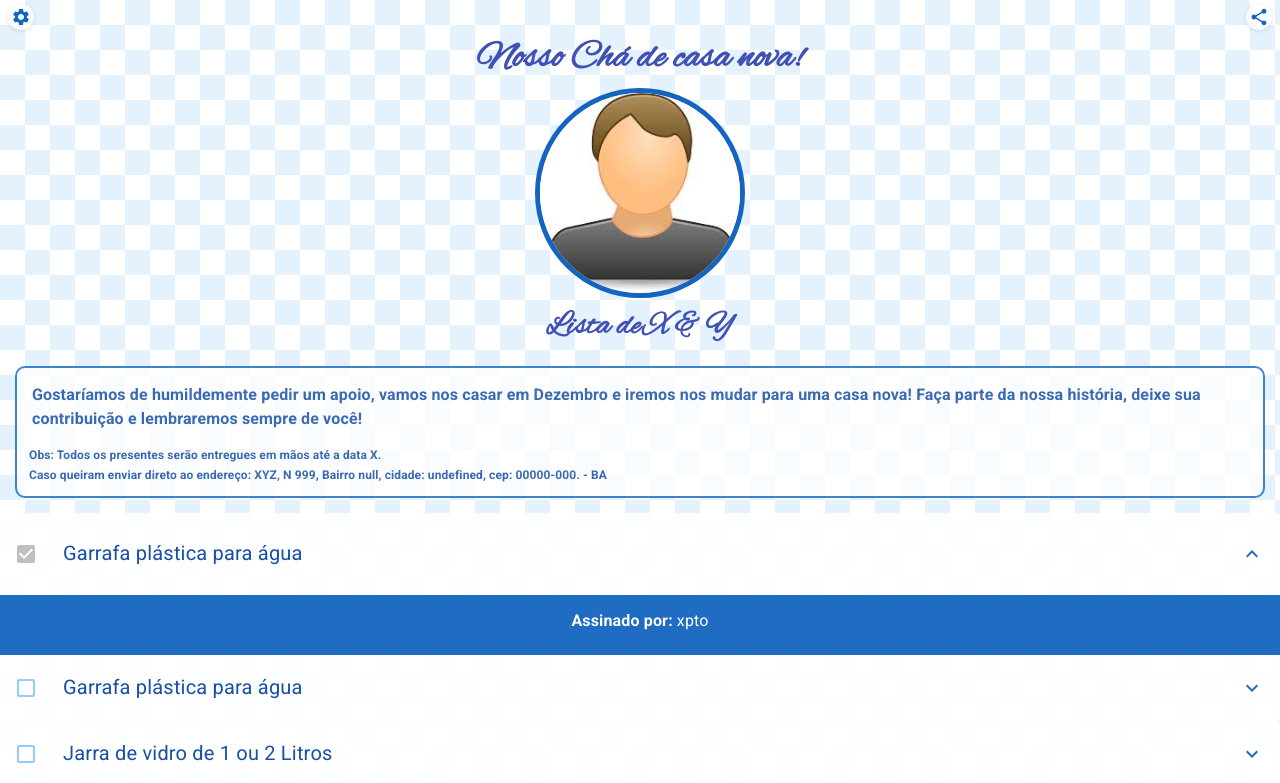
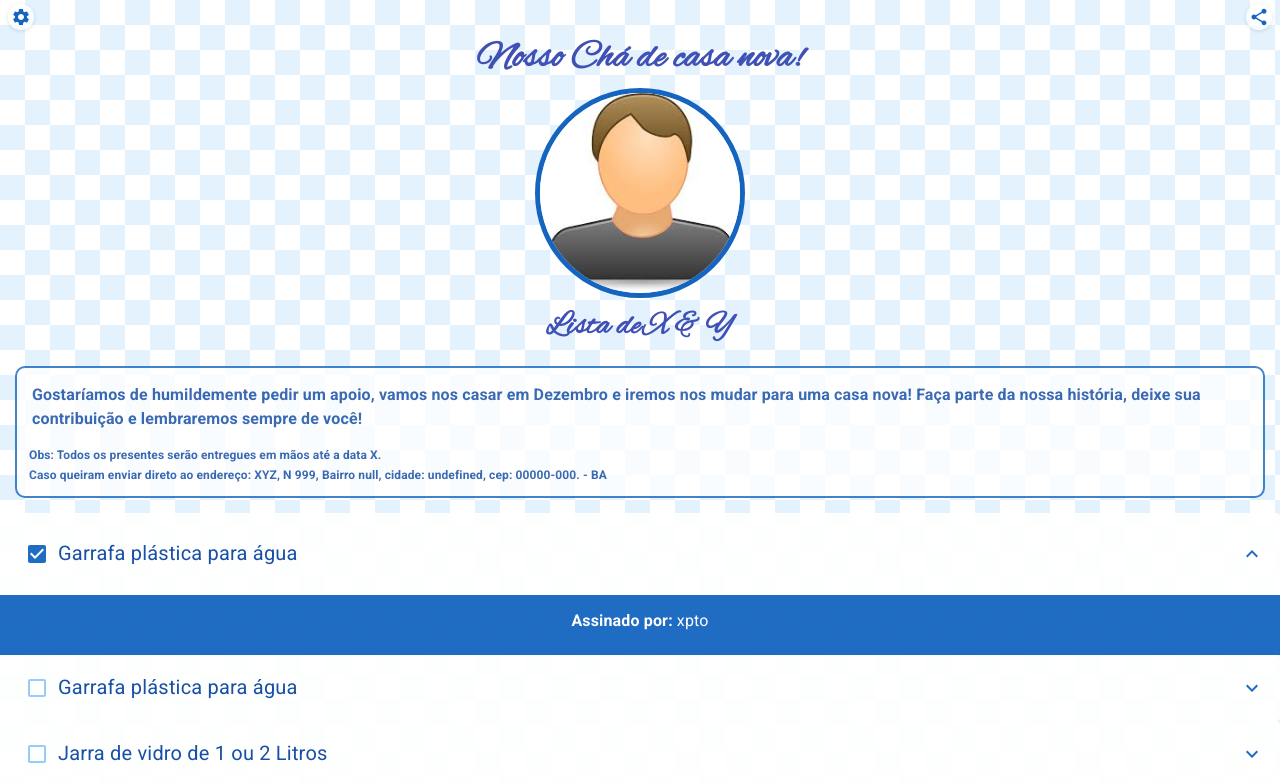
Before and after one commit to cloudandrade/HouseTeaList, a Next.js app: page / in a window 1280 px wide. Shown: the top 783 px of the page. Built offline with nearby package versions, Linux system fonts and the light colour scheme.

Commit message:
feat: enhance DemoStaticGiftList with signed items functionality and improve Accordion component styling

```diff
--- a/src/components/DemoStaticGiftList.jsx
+++ b/src/components/DemoStaticGiftList.jsx
@@ -1,6 +1,6 @@
 'use client';
 
-import React, { useState } from 'react';
+import React, { useEffect, useState } from 'react';
 import {
 	Typography,
 	Accordion,
@@ -47,12 +47,27 @@ export default function DemoStaticGiftList({ items, content }) {
 	const textFieldClasses = useTextFieldStyles();
 	const list = Array.isArray(items) ? items : [];
 	const [namesById, setNamesById] = useState({});
+	/** Itens “assinados” na demo: após nome válido + aviso de demonstração. */
+	const [signedById, setSignedById] = useState({});
+
+	/* Primeiro item começa como exemplo já assinado (como na demo anterior). */
+	useEffect(() => {
+		if (list.length === 0) return;
+		setSignedById((prev) => {
+			if (Object.keys(prev).length > 0) return prev;
+			const first = list[0];
+			if (!first?.id) return prev;
+			return {
+				[first.id]: { name: DEMO_SIGNED_NAME },
+			};
+		});
+	}, [list]);
 
 	const setNameFor = (id, value) => {
 		setNamesById((prev) => ({ ...prev, [id]: value }));
 	};
 
-	const handleDemoAssinar = (item) => {
+	const handleDemoAssinar = async (item) => {
 		const nome = String(namesById[item.id] ?? '').trim();
 		if (nome.length <= 2) {
 			void showAlert({
@@ -61,22 +76,24 @@ export default function DemoStaticGiftList({ items, content }) {
 			});
 			return;
 		}
-		void showAlert({
+		await showAlert({
 			title: 'Demonstração',
 			message: DEMO_ONLY_MESSAGE,
 			confirmLabel: 'Entendi',
 		});
+		setSignedById((prev) => ({ ...prev, [item.id]: { name: nome } }));
+		setNamesById((prev) => ({ ...prev, [item.id]: '' }));
 	};
 
 	return (
 		<div style={{ opacity: 0.95, width: '100%' }}>
 			{list.map((item, index) => {
-				const isFirst = index === 0;
+				const signed = Boolean(signedById[item.id]);
 				return (
 					<div key={item.id}>
 						<Accordion
 							className="accordion"
-							defaultExpanded={isFirst}
+							defaultExpanded={index === 0}
 						>
 							<AccordionSummary
 								expandIcon={<ExpandMoreIcon />}
@@ -84,17 +101,21 @@ export default function DemoStaticGiftList({ items, content }) {
 								id={`demo-header-${item.id}`}
 							>
 								<FormControlLabel
+									style={{
+										margin: 0,
+										width: '100%',
+										alignItems: 'flex-start',
+									}}
 									control={
 										<Checkbox
 											color="primary"
-											checked={isFirst}
-											disabled={isFirst}
+											checked={signed}
 											onClick={(e) => e.stopPropagation()}
-											onFocus={(e) => e.stopPropagation()}
 										/>
 									}
-								/>
+									label={
 										<Typography
+											className="accordion-title"
 											style={{
 												marginTop: '5px',
 												fontSize: 20,
@@ -103,11 +124,13 @@ export default function DemoStaticGiftList({ items, content }) {
 										>
 											{item.item}
 										</Typography>
+									}
+								/>
 							</AccordionSummary>
 							<AccordionDetails
 								className="accordion-details-pane"
 								style={
-									isFirst
+									signed
 										? {
 												backgroundColor: theme.primary,
 												color: theme.textOnPrimary,
@@ -115,7 +138,7 @@ export default function DemoStaticGiftList({ items, content }) {
 										: { backgroundColor: theme.surface }
 								}
 							>
-								{isFirst ? (
+								{signed ? (
 									<div className="assinado-div">
 										<Typography
 											component="span"
@@ -134,7 +157,7 @@ export default function DemoStaticGiftList({ items, content }) {
 												color: theme.textOnPrimary,
 											}}
 										>
-											{DEMO_SIGNED_NAME}
+											{signedById[item.id]?.name ?? ''}
 										</Typography>
 									</div>
 								) : (
@@ -142,7 +165,7 @@ export default function DemoStaticGiftList({ items, content }) {
 										className="accordion-sign-form"
 										onSubmit={(e) => {
 											e.preventDefault();
-											handleDemoAssinar(item);
+											void handleDemoAssinar(item);
 										}}
 									>
 										<TextField
```
Also changed, not shown: src/components/Accordion/index.jsx (+10 -1 lines). Lines whose indentation alone changed are shown as unchanged.
